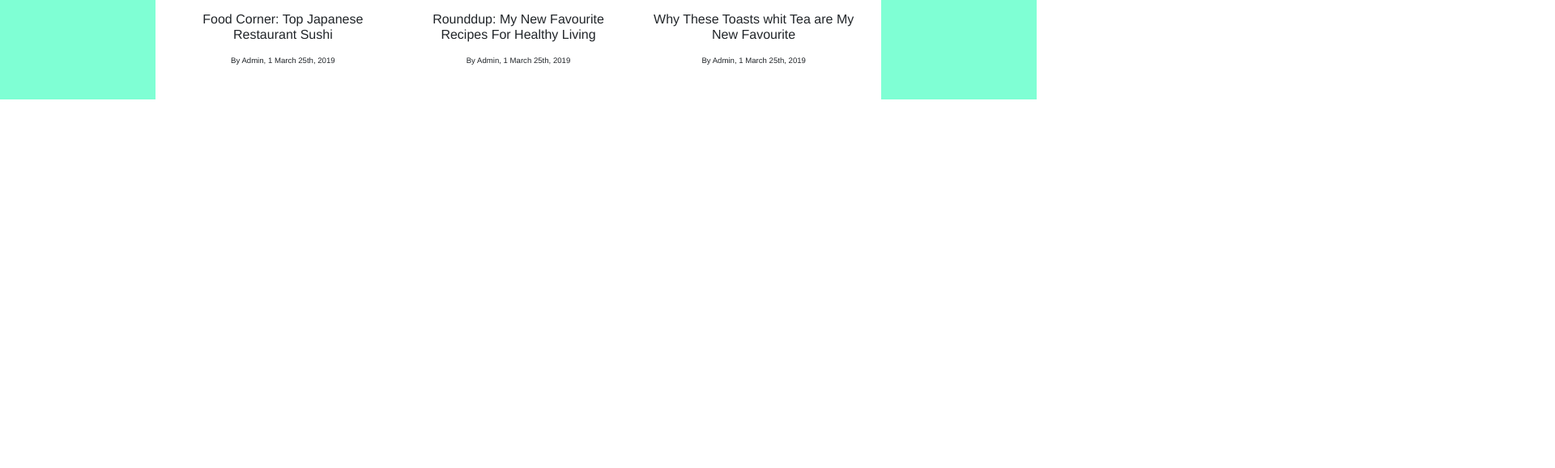
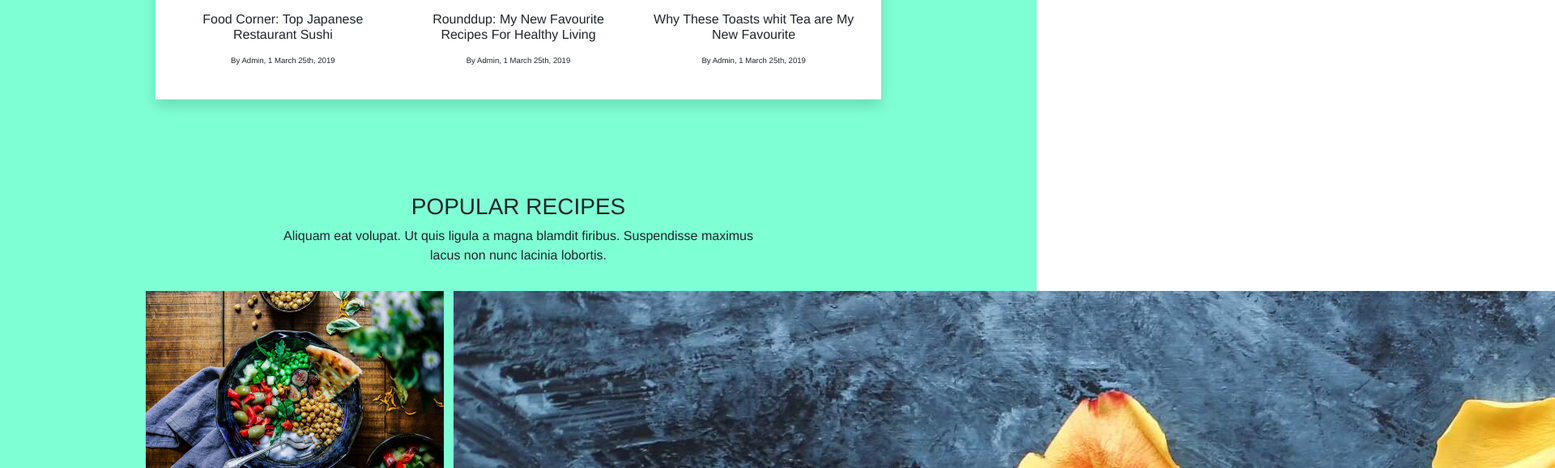
Before and after one commit to ClaudioMattina/proj-html-vuejs, a Vue app: page / in a window 1280 px wide. Shown: the part 1191-1770 px from the top of the page at 81% size, 1920 px wide, since content can reach past the window. Before the commit the page ends 1314 px from the top, so only its background shows below. Built offline with nearby package versions, Linux system fonts and the light colour scheme; the HTML template or start-up script is replaced by a standard one.

Commit message:
big card ed inzio piccole card

```diff
--- a/src/components/Main.vue
+++ b/src/components/Main.vue
@@ -4,6 +4,8 @@
     <div class="my-container">
 
       <MainIntro />
+
+      <MainPopularContent />
 
     </div>
 
@@ -14,11 +16,13 @@
 
 <script>
 import MainIntro from './MainIntro.vue'
+import MainPopularContent from './MainPopularContent.vue'
 
 export default {
     name: "MainIndex",
     components:{
-      MainIntro
+      MainIntro,
+      MainPopularContent
     }
 }
 </script>
--- a/src/components/MainIntro.vue
+++ b/src/components/MainIntro.vue
@@ -1,5 +1,5 @@
 <template>
-  <div id="main-intro-wrapper">
+  <div id="main-intro-wrapper" class="shadow">
      <div class="row p-4">
          <div class="col-12 d-flex justify-content-center align-items-center mb-3">
              <div class="my-border"></div>
@@ -57,6 +57,7 @@ export default {
         width: 100%;
         background-color: white;
 
+
             h4{
                 margin: 0px 20px;
             }
--- /dev/null
+++ b/src/components/MainPopularContent.vue
@@ -0,0 +1,103 @@
+<template>
+  <div>
+      <div class="row my-3">
+          <div  id="my-introduction" class="col-8 d-flex justify-content-center align-items-center flex-column text-center">
+              <h3>POPULAR RECIPES</h3>
+              <p>Aliquam eat volupat. Ut quis ligula a magna blamdit firibus. Suspendisse maximus lacus non nunc lacinia lobortis.</p>
+          </div>
+      </div>
+
+      <div class="row">
+
+        <div id="big-card" class="col-6">
+
+            <div id="img-container">
+                <img src="../assets/materiale/Yogurt-Nan.jpg" alt="">
+            </div>
+
+            <div id="content-card" class="p-3">
+                <h5>Lunch Favourite with Salad, Naan and Beans</h5>
+                <p id="sub-title">Bakery, Featured, Healthy, Lates Recipes, Staff Picks.</p>
+                <p>Lorem ipsum, dolor sit amet consectetur adipisicing elit. Sunt ipsam, laboriosam blanditiis fugiat odio nemo veniam alias explicabo. Possimus fugiat adipisci eos! Velit, veniam inventore omnis ex provident odio impedit.</p>
+                <a href="#">LEARN MORE</a>
+            </div>
+        </div>
+
+        <div class="col-6">
+            <div class="img-list-containers">
+                <img src="../assets/materiale/Mixed-fruits.jpg" alt="">
+            </div>
+        </div>
+      </div>
+  </div>
+</template>
+
+<script>
+export default {
+    name:"MainPopularContentIndex",
+
+    data:function(){
+        return{
+            images:[
+                {
+                    url:"../assets/materiale/Mixed-fruits.jpg"
+                },
+            ]
+        }
+    }
+}
+</script>
+
+<style lang="scss" scoped>
+    #my-introduction{
+        margin: 0 auto;
+        margin-top: 100px;
+    }
+
+    #big-card{
+        height: 500px;
+        width: 40%;
+        background-color: white;
+        padding: 0;
+
+        #img-container{
+            height: 50%;
+            width: 100%;
+
+            img{
+                width: 100%;
+                height: 100%;
+            }
+        }
+
+        #content-card{
+
+            h5{
+                font-size: 1.2rem;
+            }
+            #sub-title{
+                font-size: 0.7rem;
+                border-bottom: 1px dotted #afafaf;
+                padding-bottom: 15px;
+            }
+
+            p{
+                font-size: 1rem;
+            }
+
+            a{
+                text-decoration: none;
+                color: white;
+                background-color: #fc7525;
+                padding: 10px;
+                font-size: 0.8rem;
+            }
+        }
+    }
+
+    .img-list-containers{
+
+    }
+
+
+</style>
```
